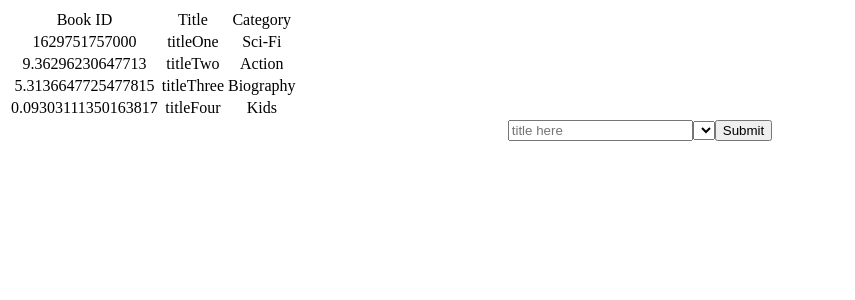
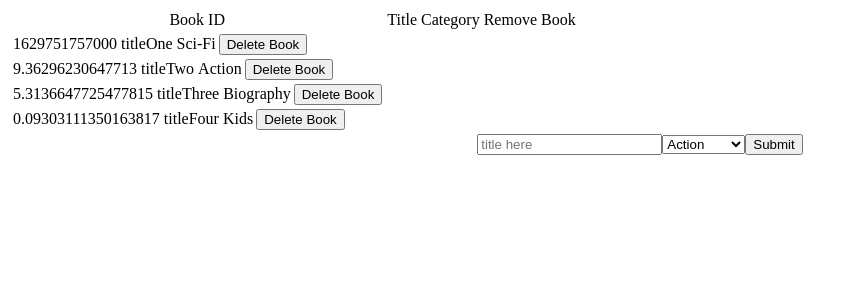
Before and after one commit to FrederickMih/Bookstore, a React (Create React App) app: page / in a window 1280 px wide. Shown: the top 300 px of the page, without its empty margins (0-855 px from the left). Built offline with nearby package versions, Linux system fonts and the light colour scheme.

Commit message:
Add a new table colunm to BooksList component

```diff
--- a/src/components/Book.js
+++ b/src/components/Book.js
@@ -1,7 +1,7 @@
 import React from 'react';
 import PropTypes from 'prop-types';
 
-const Book = ({ book }) => {
+const Book = ({ book, handleRemoveBook }) => {
   const { id, title, category } = book;
   return (
     <div>
@@ -9,16 +9,20 @@ const Book = ({ book }) => {
         <td>{id}</td>
         <td>{title}</td>
         <td>{category}</td>
+        <button type="button" onClick={handleRemoveBook}>
+          Delete Book
+        </button>
       </tr>
     </div>
   );
 };
 
 Book.propTypes = {
-  book: PropTypes.InstanceOf(Object).isRequired,
+  book: PropTypes.shape.isRequired,
   id: PropTypes.number.isRequired,
   title: PropTypes.string.isRequired,
   category: PropTypes.string.isRequired,
+  handleRemoveBook: PropTypes.func.isRequired,
 };
 
 export default Book;
--- a/src/containers/BooksForm.js
+++ b/src/containers/BooksForm.js
@@ -4,7 +4,7 @@ import * as myConst from '../constants';
 
 const BooksForm = () => {
   const [title, setTitle] = useState('');
-  const [category, setCategory] = useState('category');
+  const [category, setCategory] = useState('');
   const dispatch = useDispatch();
   const categories = [
     'Action',
@@ -22,11 +22,11 @@ const BooksForm = () => {
     setCategory(e.target.value);
   };
   const handleSubmitForm = (e) => {
-    e.preventDefault();
+    e.preventDefault(); // prevent browser reload/refresh.
     const book = { id: Math.floor(Math.random() * 1000), title, category };
     dispatch({ type: myConst.CREATE_BOOK, book });
-    setCategory('category');
-    setTitle('');
+    setCategory(''); // resetting category state
+    setTitle(''); // resetting title state
   };
 
   return (
@@ -40,7 +40,7 @@ const BooksForm = () => {
           value={title}
         />
         <select name="category" value={category} onChange={handleOptionChange}>
-          {categories.forEach((item) => (
+          {categories.map((item) => (
             <option key={Math.random() * 1000}>{item}</option>
           ))}
         </select>
--- a/src/containers/BooksList.js
+++ b/src/containers/BooksList.js
@@ -1,5 +1,6 @@
 import React from 'react';
 import { useSelector } from 'react-redux';
+import Book from '../components/Book';
 
 const BooksList = () => {
   const books = useSelector((state) => state);
@@ -12,15 +13,12 @@ const BooksList = () => {
             <td>Book ID</td>
             <td>Title</td>
             <td>Category</td>
+            <td>Remove Book</td>
           </tr>
         </thead>
         <tbody>
           {books.map((mybook) => (
-            <tr key={mybook.id}>
-              <td>{mybook.id}</td>
-              <td>{mybook.title}</td>
-              <td>{mybook.category}</td>
-            </tr>
+            <Book key={mybook.id} book={mybook} />
           ))}
         </tbody>
       </table>
```
